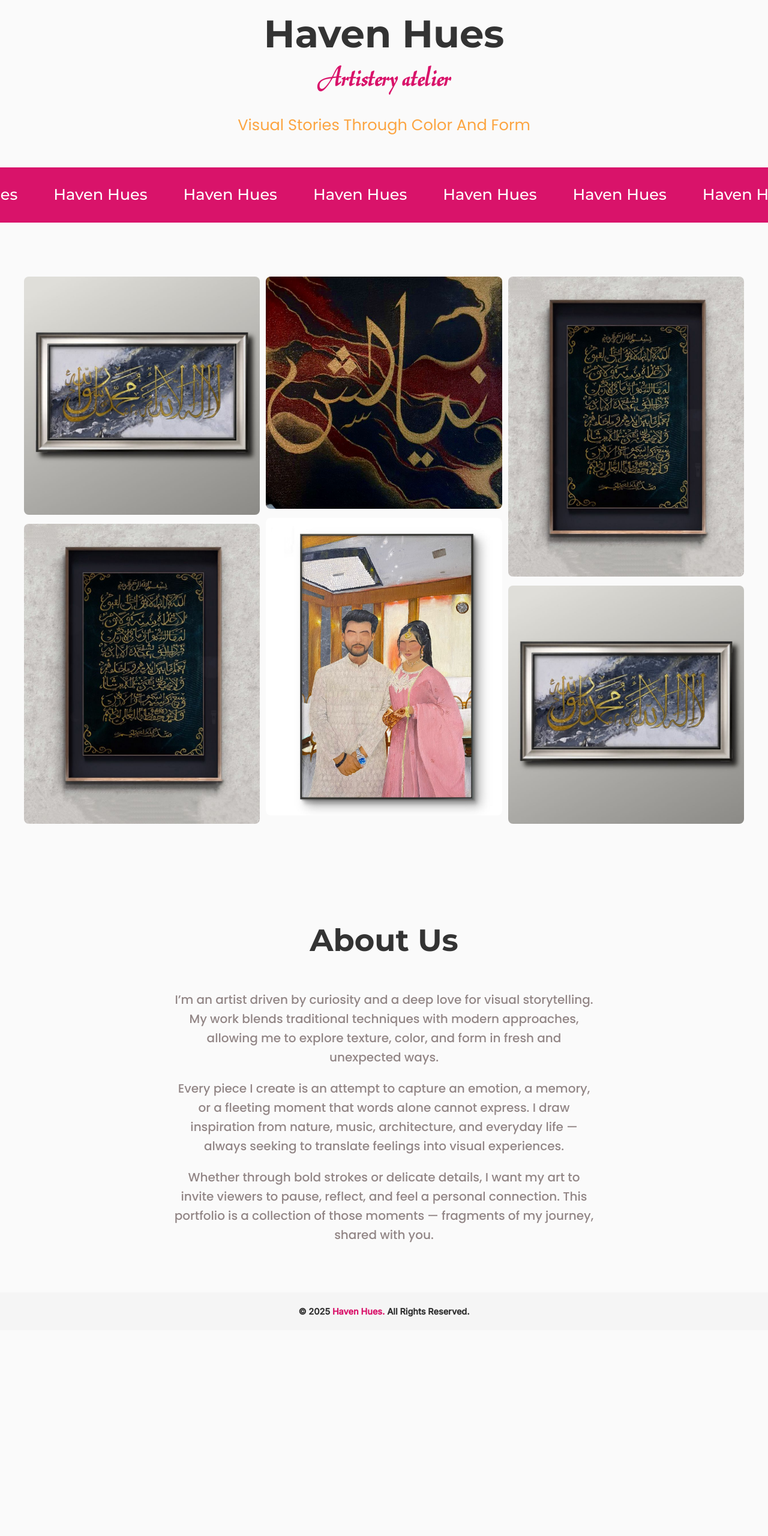
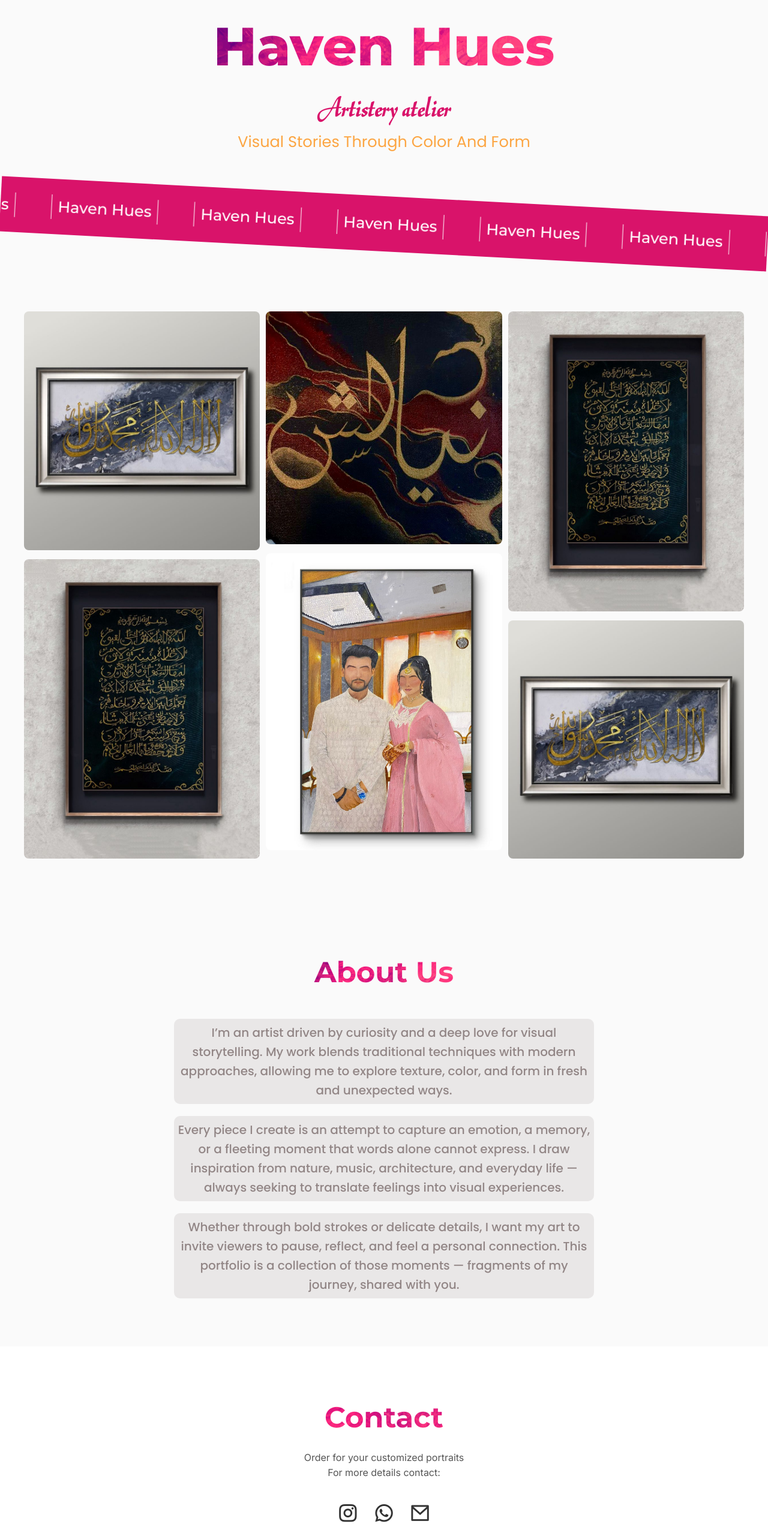
Before and after one commit to HashirRaees/Haven-Hues, a plain HTML site: page index.html in a window 1280 px wide. Shown: the part 180-2740 px from the top of the page at 60% size. Before the commit the page ends 2397 px from the top, so only its background shows below. Drawn offline with nearby package versions, Linux system fonts and the light colour scheme.

Commit message:
finalized

```diff
--- a/app.js
+++ b/app.js
@@ -59,3 +59,16 @@ gsap.to(track, {
     x: gsap.utils.unitize(x => parseFloat(x) % trackWidth) // loop seamlessly
   }
 });
+
+const track2 = document.querySelector(".marquee-track2");
+const trackWidth2 = track.scrollWidth / 2; // half because we duplicated
+
+gsap.to(track2, {
+  x: trackWidth2,
+  duration: 20, // adjust speed
+  ease: "none",
+  repeat: -1,
+  modifiers: {
+    x: gsap.utils.unitize(x => parseFloat(x) % trackWidth) // loop seamlessly
+  }
+});
--- a/index.html
+++ b/index.html
@@ -53,9 +53,9 @@
 
     <section class="hero" id="home" data-aos="fade-up">
       <h1>
-        Haven Hues <br />
-        <span>Artistery atelier</span>
+        Haven Hues
       </h1>
+      <span>Artistery atelier</span>
       <h2>Visual stories through color and form</h2>
       <div class="patti">
         <div class="marquee-track">
@@ -115,6 +115,33 @@
       </p>
     </section>
 
+    <section class="contact" id="contact" data-aos="fade-up">
+      <h2>Contact</h2>
+      <p>Order for your customized portraits <br> For more details contact:</p>
+
+      <div class="contact-icons">
+        <a
+          href="https://instagram.com/yourusername"
+          target="_blank"
+          title="Instagram"
+          class="instagram"
+        >
+          <i class="ri-instagram-line"></i>
+        </a>
+        <a
+          href="https://wa.me/03117016915"
+          target="_blank"
+          title="WhatsApp"
+          class="whatsapp"
+        >
+          <i class="ri-whatsapp-line"></i>
+        </a>
+        <a href="https://mail.google.com/mail/?view=cm&fs=1&to=Havenhues81@gmail.com" target="_blank" title="Email" class="email">
+          <i class="ri-mail-line"></i>
+        </a>
+      </div>
+    </section>
+
     <footer>&copy; 2025 <span>Haven Hues. </span>All Rights Reserved.</footer>
 
     <script
--- a/style.css
+++ b/style.css
@@ -11,10 +11,7 @@
 html {
   scroll-behavior: smooth;
 }
-li, a{
-  color: #fca542;
-}
-p{
+p {
   color: #928686;
 }
 body {
@@ -48,9 +45,14 @@ header img {
   gap: 40px;
 }
 .navbar a {
+  background: url(./assets/9121526_18958.jpg);
+  background-repeat: no-repeat;
+  background-size: cover;
+  color: transparent;
+  -webkit-background-clip: text;
   text-decoration: none;
   margin-left: 20px;
-  color: white;
+  /* background-position: -30%; */
   font-weight: 600;
   font-family: "poppins";
   font-size: 1.2rem;
@@ -75,7 +77,7 @@ header img {
 
 .hero {
   text-align: center;
-  padding: 50px 0px;
+  padding: 10px 0px;
 }
 
 .hero img {
@@ -92,9 +94,16 @@ header img {
   margin-top: -20px;
 }
 .hero h1 {
+  background: url(./assets/9121526_18958.jpg);
+  background-repeat: no-repeat;
+  background-size: cover;
+  color: transparent;
+  font-weight: 800;
+  -webkit-background-clip: text;
   font-family: "Montserrat";
-  font-size: 5vw;
-  line-height: 4rem;
+  font-size: 7vw;
+  margin-bottom: -35px;
+  /* line-height: 4rem; */
 }
 .hero span {
   font-weight: 400;
@@ -104,12 +113,12 @@ header img {
 }
 .patti {
   width: 100%;
-  margin-top: 50px;
+  margin-top: 70px;
   background-color: #d9136a;
   padding: 0px 0;
   overflow: hidden;
+  transform: rotateZ(3deg);
 }
-
 .marquee-track {
   display: flex;
   gap: 60px;
@@ -123,6 +132,9 @@ header img {
 }
 
 .marquee h3 {
+  padding: 0px 10px;
+  border-left: 1px solid white;
+  border-right: 1px solid white;
   font-family: "Montserrat";
   font-size: 2vw;
   font-weight: 500;
@@ -134,6 +146,7 @@ header img {
   columns: 3;
   column-gap: 10px;
   padding: 40px;
+  margin-top: 50px;
 }
 
 .gallery img {
@@ -158,17 +171,25 @@ header img {
   margin: auto;
 }
 .about h2 {
-  font-size: 4vw;
+  background: url(./assets/9121526_18958.jpg);
+  background-repeat: no-repeat;
+  background-size: cover;
+  color: transparent;
+  -webkit-background-clip: text;
+  font-size: 3rem;
   font-family: "Montserrat";
 }
 .about p {
   /* color: #d9136a; */
-  font-family: 'poppins';
+  background-color: #e9e7e7;
+  font-family: "poppins";
   font-weight: 500;
+  padding: 7px 5px;
+  border-radius: 10px;
   font-size: 20px;
 }
 footer {
-  background: #f5f5f5;
+  background: #e9e7e7;
   text-align: center;
   padding: 20px;
   font-weight: 600;
@@ -177,9 +198,64 @@ footer {
 footer span {
   color: #d9136a;
 }
+.contact {
+  text-align: center;
+  padding: 40px 20px;
+  background: #ffffff;
+}
+
+.contact h2 {
+  background: url(./assets/9121526_18958.jpg);
+  background-repeat: no-repeat;
+  background-size: cover;
+  color: transparent;
+  -webkit-background-clip: text;
+  font-family: "Montserrat", serif;
+  font-size: 3rem;
+  margin-bottom: 10px;
+}
+
+.contact p {
+  font-size: 1rem;
+  margin-bottom: 25px;
+  color: #555;
+}
+
+.contact-icons {
+  display: flex;
+  justify-content: center;
+  gap: 25px;
+  flex-wrap: wrap;
+}
+
+.contact-icons a {
+  text-decoration: none;
+  font-size: 2.2rem;
+  color: #333;
+  transition: color 0.3s ease, transform 0.3s ease;
+}
+
+.contact-icons a:hover {
+  transform: scale(1.15);
+}
+
+/* Brand Hover Colors */
+.contact-icons a.instagram:hover {
+  color: #e4405f;
+}
+
+.contact-icons a.whatsapp:hover {
+  color: #25d366;
+}
+
+.contact-icons a.email:hover {
+  color: #0072c6;
+}
+
 @media (max-width: 600px) {
   .gallery {
     columns: 1;
+    margin-top: 0px;
   }
   header {
     padding: 15px 20px;
@@ -252,10 +328,13 @@ footer span {
   .nav-item {
     font-family: "Montserrat";
     /* color: #111; */
-    color: #d9136a;
+    background: url(./assets/9121526_18958.jpg);
+    background-repeat: no-repeat;
+    background-size: cover;
+    color: transparent;
+    -webkit-background-clip: text;
     font-weight: 600;
-    background-color: white;
-    padding: 5px 40px;
+    padding: 5px 30px;
     border-radius: 40px;
     border: 1px solid #d9136a;
     text-decoration: none;
@@ -264,30 +343,39 @@ footer span {
   }
   .hero h1 {
     font-size: 13vw;
-    line-height: 35px;
+    /* line-height: 35px; */
+    margin-bottom: -25px;
   }
-  .hero{
+  .hero {
     padding: 40px 0px;
   }
   .hero span {
     font-size: 50px;
-  }
-  .about h2 {
-    font-size: 9vw;
+    margin-bottom: 30px;
   }
   .about p {
     font-size: 14px;
   }
   .hero h2 {
-    font-size: 4vw;
+    font-size: 3.3vw;
   }
   .gallery {
     margin-bottom: -60px;
   }
-  .patti{
-    margin-top: 30px;
+  .patti {
+    margin-top: 50px;
+    transform: rotateZ(4deg);
   }
-  .marquee h3{
-    font-size: 3.5vw;
+  .marquee h3 {
+    font-size: 4.5vw;
+  }
+  .contact {
+    padding: 40px 15px;
+  }
+  .contact-icons {
+    gap: 20px;
+  }
+  .contact-icons a {
+    font-size: 2rem;
   }
 }
```
Also changed, not shown: assets/9121526_18958.jpg (added).
